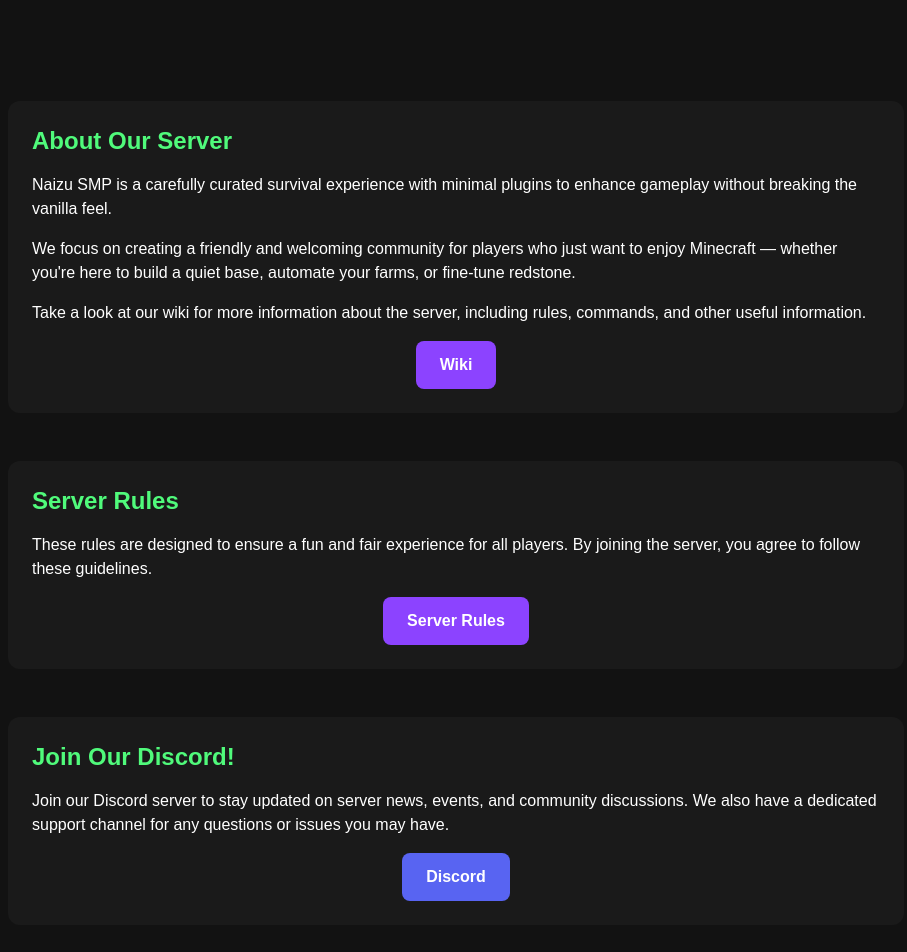
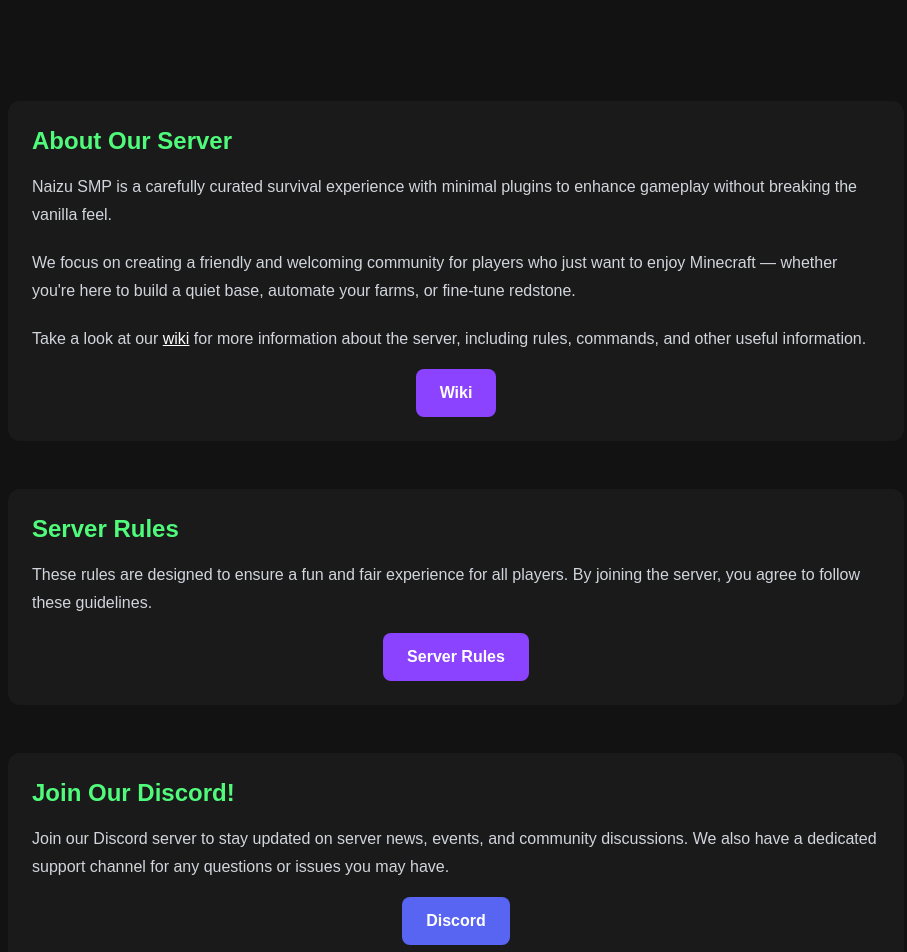
Before and after one commit to jecsham/naizu-pagev2, a Next.js app: page / in a window 1280 px wide. Shown: the part 460-1412 px from the top of the page, without its empty margins (184-1091 px from the left). Built offline with nearby package versions, Linux system fonts and the light colour scheme.

Commit message:
add prose to home page

```diff
--- a/src/app/page.tsx
+++ b/src/app/page.tsx
@@ -35,6 +35,7 @@ export default function Home() {
         </div>
 
         <div className="card max-w-4xl mb-12 text-left">
+          <div className="prose prose-invert !max-w-none">
             <h2 className="text-2xl font-bold mb-4 text-[var(--accent)]">About Our Server</h2>
             <p className="mb-4">
               Naizu SMP is a carefully curated survival experience with minimal plugins to enhance gameplay without
@@ -47,9 +48,10 @@ export default function Home() {
             </p>
 
             <p className="mb-4">
-            Take a look at our <Link href="/wiki/overview">wiki</Link> for more information about the server, including
-            rules, commands, and other useful information.
+              Take a look at our <Link href="/wiki/overview">wiki</Link> for more information about the server,
+              including rules, commands, and other useful information.
             </p>
+          </div>
 
           <div className="flex justify-center">
             <Link href="/wiki" className="btn">
@@ -59,11 +61,13 @@ export default function Home() {
         </div>
 
         <div className="card max-w-4xl mb-12 text-left">
+          <div className="prose prose-invert !max-w-none">
             <h2 className="text-2xl font-bold mb-4 text-[var(--accent)]">Server Rules</h2>
             <p className="mb-4">
               These rules are designed to ensure a fun and fair experience for all players. By joining the server, you
               agree to follow these guidelines.
             </p>
+          </div>
 
           <div className="flex justify-center">
             <Link href="/rules" className="btn">
@@ -73,11 +77,13 @@ export default function Home() {
         </div>
 
         <div className="card max-w-4xl mb-12 text-left">
+          <div className="prose prose-invert !max-w-none">
             <h2 className="text-2xl font-bold mb-4 text-[var(--accent)]">Join Our Discord!</h2>
             <p className="mb-4">
               Join our Discord server to stay updated on server news, events, and community discussions. We also have a
               dedicated support channel for any questions or issues you may have.
             </p>
+          </div>
 
           <div className="flex justify-center">
             <a className="btn discord" href="https://discord.gg/DNpyAC2Bwn" target="_blank" rel="noopener noreferrer">
```
Lines whose indentation alone changed are shown as unchanged.
